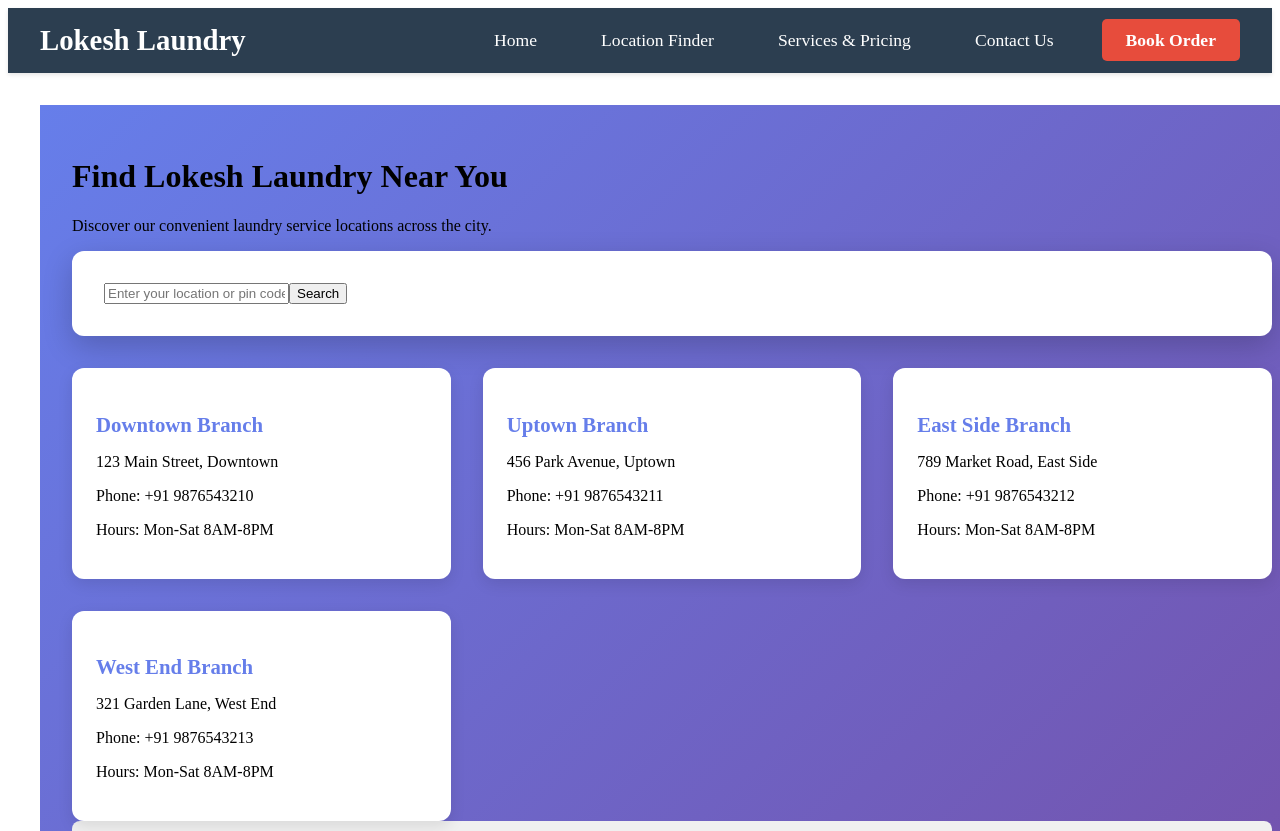
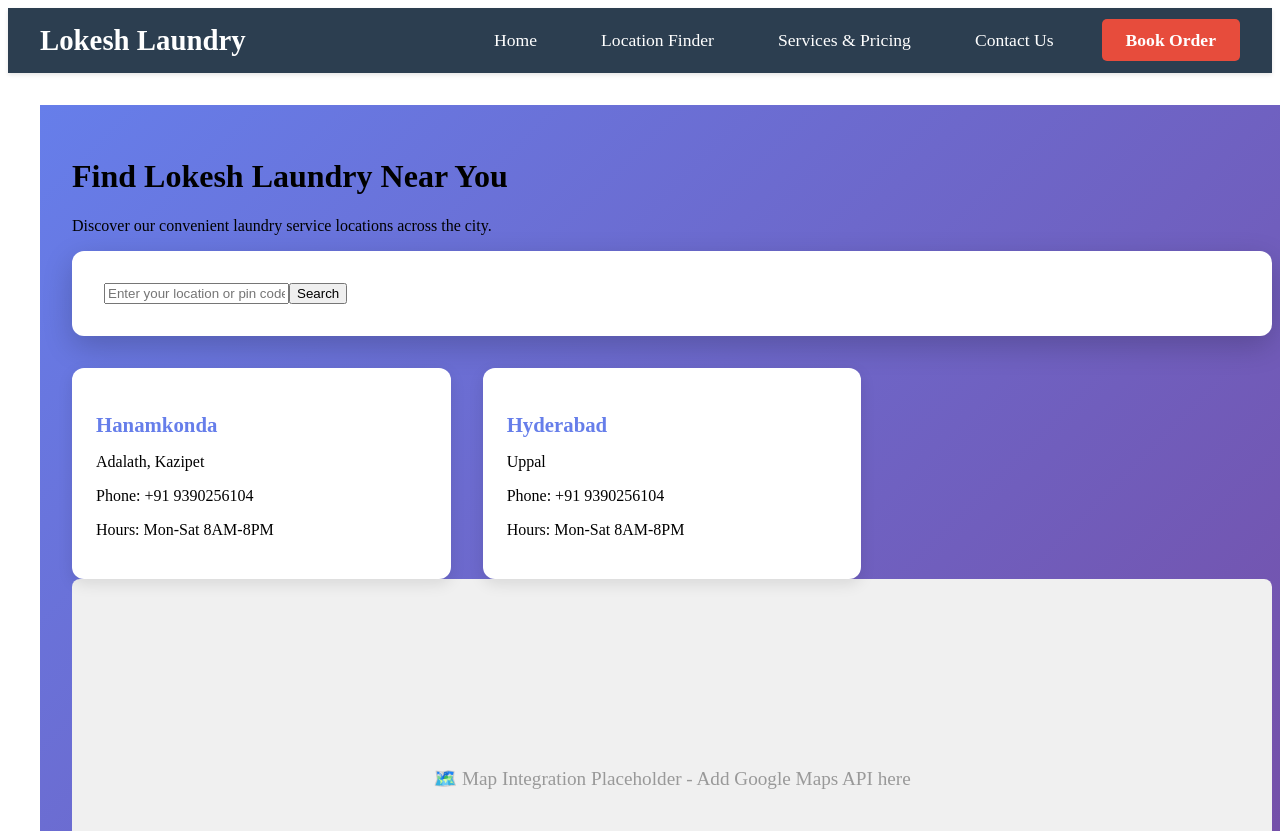
Before and after one commit to hrushikesh2k1/lokesh-laundry, a Next.js app: page /location-finder in a window 1280 px wide. Shown: the top 831 px of the page. Built offline with nearby package versions, Linux system fonts and the light colour scheme.

Commit message:
Update location details and remove branches

```diff
--- a/pages/location-finder.js
+++ b/pages/location-finder.js
@@ -21,30 +21,16 @@ const LocationFinder = () => {
 
         <div className={styles.locationsGrid}>
           <div className={styles.locationCard}>
-            <h3>Downtown Branch</h3>
-            <p>123 Main Street, Downtown</p>
-            <p>Phone: +91 9876543210</p>
+            <h3>Hanamkonda</h3>
+            <p>Adalath, Kazipet</p>
+            <p>Phone: +91 9390256104</p>
             <p>Hours: Mon-Sat 8AM-8PM</p>
           </div>
 
           <div className={styles.locationCard}>
-            <h3>Uptown Branch</h3>
-            <p>456 Park Avenue, Uptown</p>
-            <p>Phone: +91 9876543211</p>
-            <p>Hours: Mon-Sat 8AM-8PM</p>
-          </div>
-
-          <div className={styles.locationCard}>
-            <h3>East Side Branch</h3>
-            <p>789 Market Road, East Side</p>
-            <p>Phone: +91 9876543212</p>
-            <p>Hours: Mon-Sat 8AM-8PM</p>
-          </div>
-
-          <div className={styles.locationCard}>
-            <h3>West End Branch</h3>
-            <p>321 Garden Lane, West End</p>
-            <p>Phone: +91 9876543213</p>
+            <h3>Hyderabad</h3>
+            <p>Uppal</p>
+            <p>Phone: +91 9390256104</p>
             <p>Hours: Mon-Sat 8AM-8PM</p>
           </div>
         </div>
```
